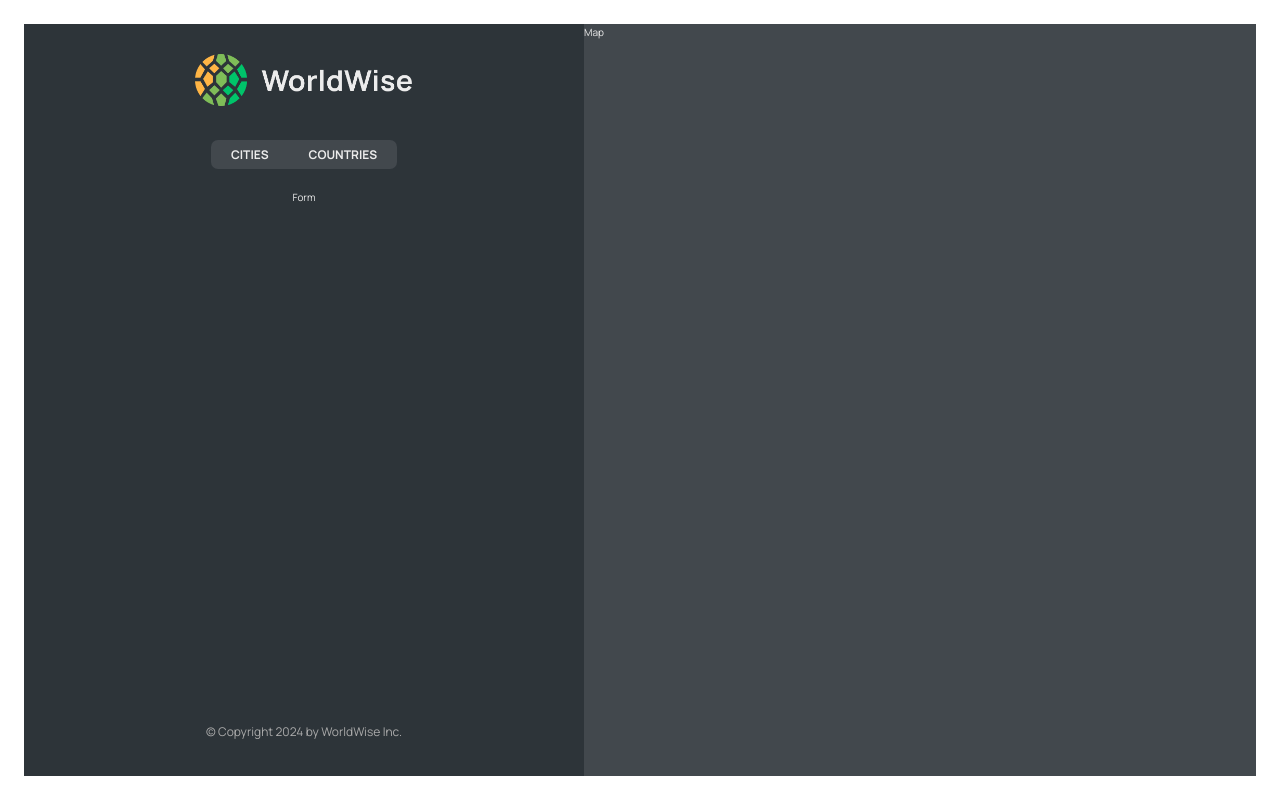
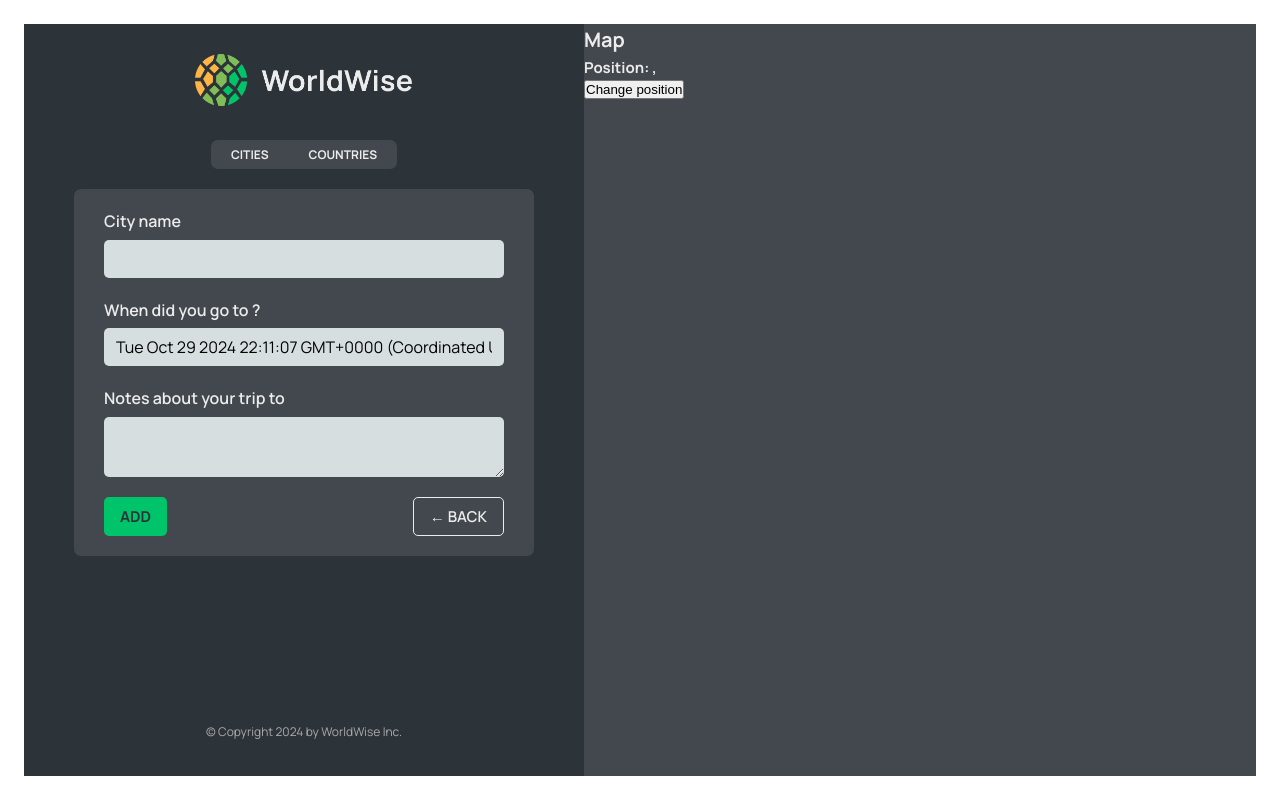
Before and after one commit to J-Poulsen/worldwise, a React (Vite) app: page /app/form in a window 1280 px wide. Built offline with nearby package versions, Linux system fonts and the light colour scheme; data requests are answered from the project's data file.

Commit message:
add some Navigation

```diff
--- a/src/App.jsx
+++ b/src/App.jsx
@@ -1,5 +1,6 @@
 import { useEffect, useState } from 'react';
-import { BrowserRouter, Routes, Route } from 'react-router-dom';
+import { BrowserRouter, Routes, Route, Navigate } from 'react-router-dom';
+
 import Product from './pages/Product';
 import Homepage from './pages/Homepage';
 import Pricing from './pages/Pricing';
@@ -8,6 +9,8 @@
 import Login from './pages/Login';
 import CityList from './components/CityList';
 import CountryList from './components/CountryList';
+import City from './components/City';
+import Form from './components/Form';
 
 const BASE_URL = 'http://localhost:9000';
 
@@ -22,7 +25,6 @@
         const res = await fetch(`${BASE_URL}/cities`);
         const data = await res.json();
         setCities(data);
-        console.log(data);
       } catch {
         alert('There was an error fetching the data...');
       } finally {
@@ -40,19 +42,17 @@
         <Route path='pricing' element={<Pricing />} />
         <Route path='login' element={<Login />} />
         <Route path='app' element={<AppLayout />}>
-          <Route
-            index
-            element={<CityList cities={cities} isLoading={isLoading} />}
-          />
+          <Route index element={<Navigate replace to='cities' />} />
           <Route
             path='cities'
             element={<CityList cities={cities} isLoading={isLoading} />}
           />
+          <Route path='cities/:id' element={<City />} />
           <Route
             path='countries'
             element={<CountryList cities={cities} isLoading={isLoading} />}
           />
-          <Route path='form' element={<p>Form</p>} />
+          <Route path='form' element={<Form />} />
         </Route>
         <Route path='*' element={<PageNotFound />} />
       </Routes>
--- /dev/null
+++ b/src/components/Button.jsx
@@ -0,0 +1,11 @@
+import styles from './Button.module.css';
+
+function Button({ children, onClick, type }) {
+  return (
+    <button onClick={onClick} className={`${styles.btn} ${styles[type]}`}>
+      {children}
+    </button>
+  );
+}
+
+export default Button;
--- a/src/components/City.jsx
+++ b/src/components/City.jsx
@@ -1,61 +1,76 @@
-import styles from "./City.module.css";
+import { useParams, useSearchParams } from 'react-router-dom';
+import styles from './City.module.css';
 
 const formatDate = (date) =>
-  new Intl.DateTimeFormat("en", {
-    day: "numeric",
-    month: "long",
-    year: "numeric",
-    weekday: "long",
+  new Intl.DateTimeFormat('en', {
+    day: 'numeric',
+    month: 'long',
+    year: 'numeric',
+    weekday: 'long',
   }).format(new Date(date));
 
 function City() {
+  const { id } = useParams();
+  const [searchParams, setSearchParams] = useSearchParams();
+
+  const lat = searchParams.get('lat');
+  const lng = searchParams.get('lng');
+
   // TEMP DATA
   const currentCity = {
-    cityName: "Lisbon",
-    emoji: "🇵🇹",
-    date: "2027-10-31T15:59:59.138Z",
-    notes: "My favorite city so far!",
+    cityName: 'Lisbon',
+    emoji: '🇵🇹',
+    date: '2027-10-31T15:59:59.138Z',
+    notes: 'My favorite city so far!',
   };
 
   const { cityName, emoji, date, notes } = currentCity;
 
   return (
-    <div className={styles.city}>
-      <div className={styles.row}>
-        <h6>City name</h6>
-        <h3>
-          <span>{emoji}</span> {cityName}
-        </h3>
-      </div>
+    <>
+      <h1>City {id}</h1>
+      <p>
+        Position: {lat}, {lng}
+      </p>
+    </>
+  );
+  // return (
+  //   <div className={styles.city}>
+  //     <div className={styles.row}>
+  //       <h6>City name</h6>
+  //       <h3>
+  //         <span>{emoji}</span> {cityName}
+  //       </h3>
+  //     </div>
 
-      <div className={styles.row}>
-        <h6>You went to {cityName} on</h6>
-        <p>{formatDate(date || null)}</p>
-      </div>
+  //     <div className={styles.row}>
+  //       <h6>You went to {cityName} on</h6>
+  //       <p>{formatDate(date || null)}</p>
+  //     </div>
 
-      {notes && (
-        <div className={styles.row}>
-          <h6>Your notes</h6>
-          <p>{notes}</p>
-        </div>
-      )}
+  //     {notes && (
+  //       <div className={styles.row}>
+  //         <h6>Your notes</h6>
+  //         <p>{notes}</p>
+  //       </div>
+  //     )}
 
-      <div className={styles.row}>
-        <h6>Learn more</h6>
-        <a
-          href={`https://en.wikipedia.org/wiki/${cityName}`}
-          target="_blank"
-          rel="noreferrer"
-        >
-          Check out {cityName} on Wikipedia &rarr;
-        </a>
-      </div>
+  //     <div className={styles.row}>
+  //       <h6>Learn more</h6>
+  //       <a
+  //         href={`https://en.wikipedia.org/wiki/${cityName}`}
+  //         target="_blank"
+  //         rel="noreferrer"
+  //       >
+  //         Check out {cityName} on Wikipedia &rarr;
+  //       </a>
+  //     </div>
 
-      <div>
-        <ButtonBack />
-      </div>
-    </div>
-  );
+  //     <div>
+  //       <ButtonBack />
+  //     </div>
+  //   </div>
+  // );
 }
 
 export default City;
--- a/src/components/CityItem.jsx
+++ b/src/components/CityItem.jsx
@@ -1,3 +1,4 @@
+import { Link } from 'react-router-dom';
 import styles from './CityItem.module.css';
 
 const formatDate = (date) =>
@@ -9,14 +10,19 @@
   }).format(new Date(date));
 
 function CityItem({ city }) {
-  const { cityName, emoji, date } = city;
+  const { cityName, emoji, date, id, position } = city;
 
   return (
-    <li className={styles.cityItem}>
-      <span className={styles.emoji}>{emoji}</span>
-      <h3 className={styles.name}>{cityName}</h3>
-      <time className={styles.date}>{formatDate(date)}</time>
-      <button className={styles.deleteBtn}>&times;</button>
+    <li>
+      <Link
+        className={styles.cityItem}
+        to={`${id}?lat=${position.lat}&lng=${position.lng}`}
+      >
+        <span className={styles.emoji}>{emoji}</span>
+        <h3 className={styles.name}>{cityName}</h3>
+        <time className={styles.date}>{formatDate(date)}</time>
+        <button className={styles.deleteBtn}>&times;</button>
+      </Link>
     </li>
   );
 }
--- a/src/components/CountryList.jsx
+++ b/src/components/CountryList.jsx
@@ -20,7 +20,7 @@
   return (
     <ul className={styles.countryList}>
       {countries.map((country) => (
-        <CountryItem key={country.id} country={country} />
+        <CountryItem key={country.country} country={country} />
       ))}
     </ul>
   );
--- a/src/components/Form.jsx
+++ b/src/components/Form.jsx
@@ -1,29 +1,32 @@
 // "https://api.bigdatacloud.net/data/reverse-geocode-client?latitude=0&longitude=0"
 
-import { useState } from "react";
+import { useState } from 'react';
+import { useNavigate } from 'react-router-dom';
 
-import styles from "./Form.module.css";
+import styles from './Form.module.css';
+import Button from './Button';
 
 export function convertToEmoji(countryCode) {
   const codePoints = countryCode
     .toUpperCase()
-    .split("")
+    .split('')
     .map((char) => 127397 + char.charCodeAt());
   return String.fromCodePoint(...codePoints);
 }
 
 function Form() {
-  const [cityName, setCityName] = useState("");
-  const [country, setCountry] = useState("");
+  const navigate = useNavigate();
+  const [cityName, setCityName] = useState('');
+  const [country, setCountry] = useState('');
   const [date, setDate] = useState(new Date());
-  const [notes, setNotes] = useState("");
+  const [notes, setNotes] = useState('');
 
   return (
     <form className={styles.form}>
       <div className={styles.row}>
-        <label htmlFor="cityName">City name</label>
+        <label htmlFor='cityName'>City name</label>
         <input
-          id="cityName"
+          id='cityName'
           onChange={(e) => setCityName(e.target.value)}
           value={cityName}
         />
@@ -31,26 +34,34 @@
       </div>
 
       <div className={styles.row}>
-        <label htmlFor="date">When did you go to {cityName}?</label>
+        <label htmlFor='date'>When did you go to {cityName}?</label>
         <input
-          id="date"
+          id='date'
           onChange={(e) => setDate(e.target.value)}
           value={date}
         />
       </div>
 
       <div className={styles.row}>
-        <label htmlFor="notes">Notes about your trip to {cityName}</label>
+        <label htmlFor='notes'>Notes about your trip to {cityName}</label>
         <textarea
-          id="notes"
+          id='notes'
           onChange={(e) => setNotes(e.target.value)}
           value={notes}
         />
       </div>
 
       <div className={styles.buttons}>
-        <button>Add</button>
-        <button>&larr; Back</button>
+        <Button type='primary'>Add</Button>
+        <Button
+          type='back'
+          onClick={(e) => {
+            e.preventDefault();
+            navigate(-1);
+          }}
+        >
+          &larr; Back
+        </Button>
       </div>
     </form>
   );
--- a/src/components/Map.jsx
+++ b/src/components/Map.jsx
@@ -1,7 +1,31 @@
+import { useSearchParams, useNavigate } from 'react-router-dom';
 import styles from './Map.module.css';
 
 function Map() {
-  return <div className={styles.mapContainer}>Map</div>;
+  const navigate = useNavigate();
+
+  const [searchParams, setSearchParams] = useSearchParams();
+  const lat = searchParams.get('lat');
+  const lng = searchParams.get('lng');
+
+  return (
+    <div
+      className={styles.mapContainer}
+      onClick={() => {
+        navigate('form');
+      }}
+    >
+      <h1>Map</h1>
+      <h2>
+        Position: {lat}, {lng}
+      </h2>
+      <button
+        onClick={() => setSearchParams({ lat: '40.7128', lng: '-74.0060' })}
+      >
+        Change position
+      </button>
+    </div>
+  );
 }
 
 export default Map;
```
